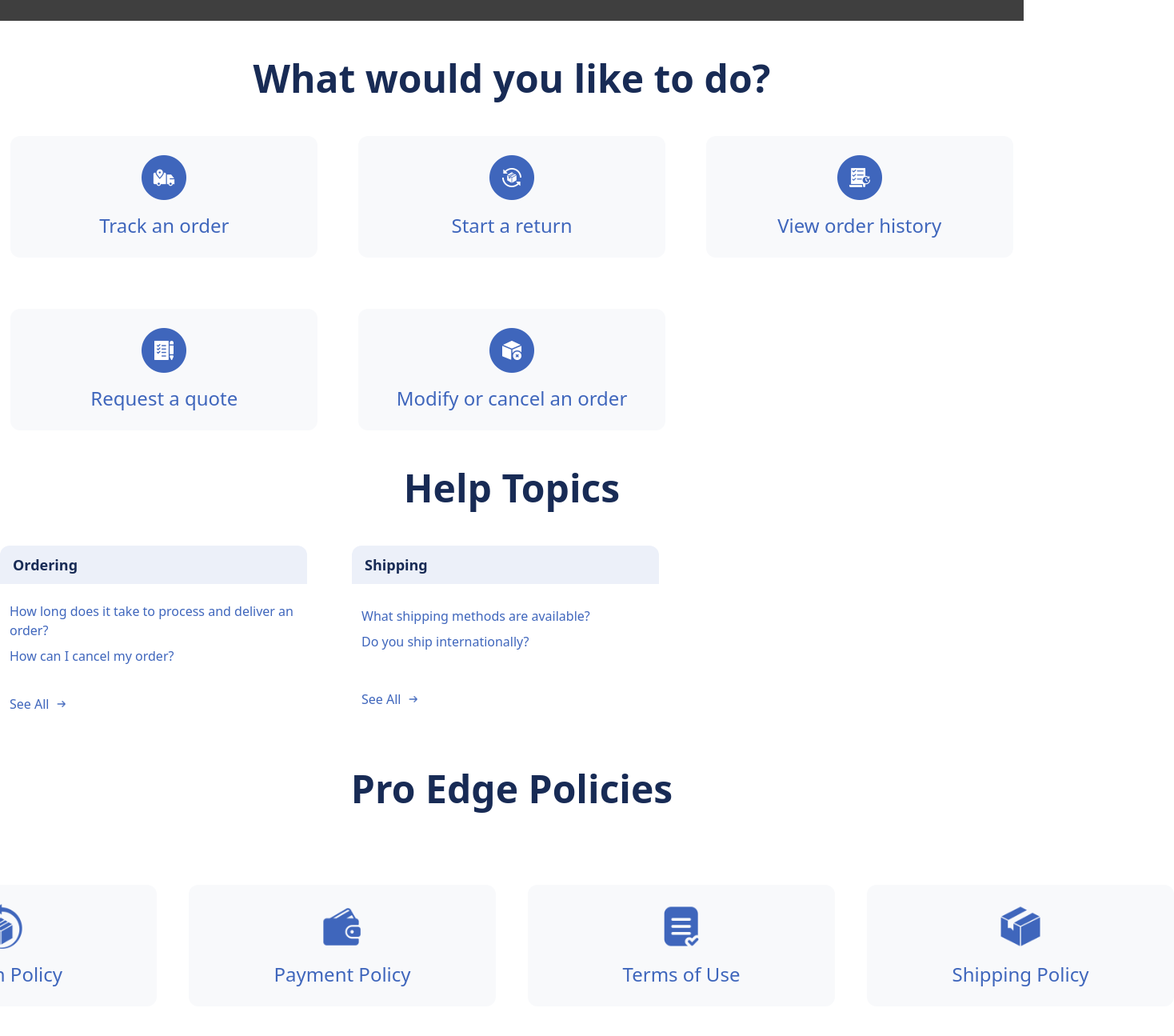
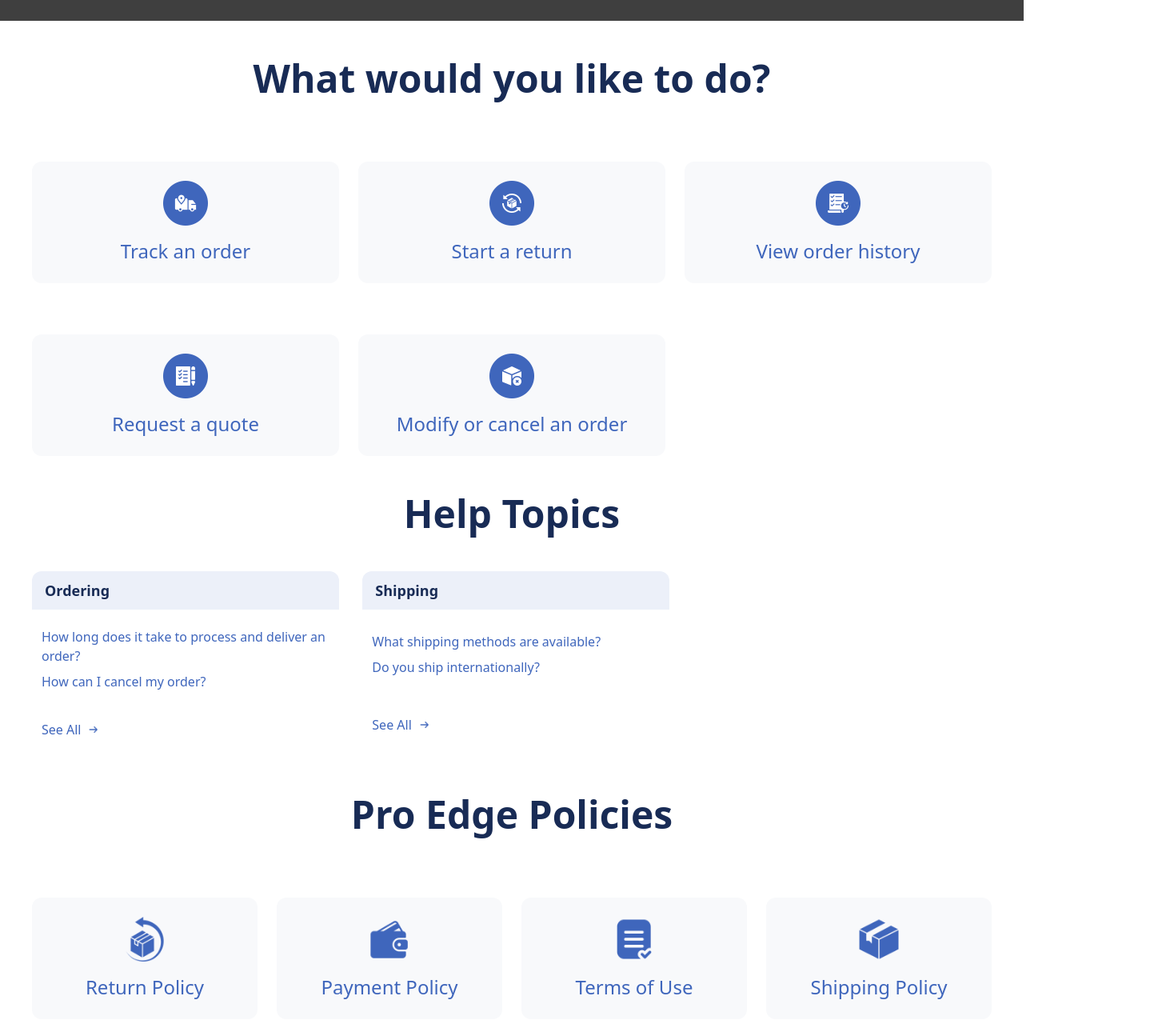
Before and after one commit to BytesBinary/ProEdge, a React (Vite) app in the folder proedge/: page /tech-help in a window 1280 px wide. Shown: the part 560-1855 px from the top of the page at 80% size, 1468 px wide, since content can reach past the window. Built offline with nearby package versions, Linux system fonts and the light colour scheme; grey boxes are pictures that could not be loaded.

Commit message:
width height fixed

```diff
--- /dev/null
+++ b/proedge/src/components/TechHelp/PolicyIcon.jsx
@@ -0,0 +1,14 @@
+import React from 'react';
+
+const PolicyIcon = ({ imageSrc, title, link }) => {
+  return (
+    <a href={link}>
+      <div className="bg-[#F8F9FB] w-full md:w-[282px] h-[152px] p-6 rounded-xl hover:shadow-sm flex flex-col items-center justify-between gap-4 mx-auto mt-10">
+        <img src={imageSrc} alt={title} className="w-14 h-14" />
+        <h1 className="text-[#3F66BC] text-2xl leading-8 font-medium">{title}</h1>
+      </div>
+    </a>
+  );
+};
+
+export default PolicyIcon;
--- a/proedge/src/components/product/DeliveryInfo.jsx
+++ b/proedge/src/components/product/DeliveryInfo.jsx
@@ -4,7 +4,7 @@
     return (
 
 
-        <div class="h-[496px] rounded-xl border-2 bg-[#F8F9FB] border-[#ECF0F9] py-4 px-3 mx-auto lg:mx-0">
+        <div class="h-[496px] max-w-[204px] rounded-xl border-2 bg-[#F8F9FB] border-[#ECF0F9] py-4 px-3 mx-auto lg:mx-0">
 
             <div class="w-full max-w-[180px] h-[464px] flex flex-col justify-between space-y-4">
                 <div class="flex items-center w-full text-[12px] leading-[18px] text-[#182B55]">
--- a/proedge/src/components/product/ProductImage.jsx
+++ b/proedge/src/components/product/ProductImage.jsx
@@ -2,7 +2,7 @@
 
 const ProductImage = ({m1,m2}) => {
     return (
-        <div class="w-full md:w-1/3 flex flex-col md:flex-row justify-around md:h-[398px]">
+        <div class="w-full md:max-w-[384px] flex flex-col md:flex-row justify-around md:h-[398px]">
 
             <div class="flex md:flex-col items-center md:items-start justify-center gap-3 md:gap-0">
                 <div
--- a/proedge/src/components/product/ProductInfo.jsx
+++ b/proedge/src/components/product/ProductInfo.jsx
@@ -6,7 +6,7 @@
     return (
 
         <div
-            class="w-full lg:w-1/3 h-auto lg:h-[554px] flex flex-col justify-between items-start gap-6 lg:gap-0 p-1 lg:p-0">
+            class="w-full lg:max-w-[564px] h-auto lg:h-[554px] flex flex-col justify-between items-start gap-6 lg:gap-0 p-1 lg:p-0">
 
             <div
                 class="text-lg leading-7 text-[#3F66BC] font-medium h-auto lg:h-[232px] flex flex-col justify-between gap-4 lg:gap-0">
--- a/proedge/src/pages/tech-help/TechHelp.jsx
+++ b/proedge/src/pages/tech-help/TechHelp.jsx
@@ -1,99 +1,112 @@
-import React from 'react'
-import bg from '../../assets/images/productDetails/bg.jpeg'
-import greater from '../../assets/images/productDetails/greater.png'
-import pick from '../../assets/images/techHelp/pick.png'
-import returning from '../../assets/images/techHelp/return.png'
-import history from '../../assets/images/techHelp/history.png'
-import qoute from '../../assets/images/techHelp/qoute.png'
-import modify from '../../assets/images/techHelp/modify.png'
-import leftArrow from '../../assets/images/techHelp/leftArrow.png'
-import returni from '../../assets/images/techHelp/retur.png'
-import payment from '../../assets/images/techHelp/payment.png'
-import term from '../../assets/images/techHelp/terms.png'
-import shopping from '../../assets/images/techHelp/shopping.png'
+import React from 'react';
+import bg from '../../assets/images/productDetails/bg.jpeg';
+import greater from '../../assets/images/productDetails/greater.png';
+import pick from '../../assets/images/techHelp/pick.png';
+import returning from '../../assets/images/techHelp/return.png';
+import history from '../../assets/images/techHelp/history.png';
+import qoute from '../../assets/images/techHelp/qoute.png';
+import modify from '../../assets/images/techHelp/modify.png';
+import leftArrow from '../../assets/images/techHelp/leftArrow.png';
+import returni from '../../assets/images/techHelp/retur.png';
+import payment from '../../assets/images/techHelp/payment.png';
+import term from '../../assets/images/techHelp/terms.png';
+import shopping from '../../assets/images/techHelp/shopping.png';
 
-import Icon from '../../components/TechHelp/Icon'
-import FAQ from '../../components/TechHelp/FAQ'
-
-
+import Icon from '../../components/TechHelp/Icon';
+import FAQ from '../../components/TechHelp/FAQ';
+import PolicyIcon from '../../components/TechHelp/PolicyIcon';
 
 const TechHelp = () => {
+  const whatToDo = [
+    { image: pick, title: 'Track an order', link: '#' },
+    { image: returning, title: 'Start a return', link: '#' },
+    { image: history, title: 'View order history', link: '#' },
+    { image: qoute, title: 'Request a quote', link: '#' },
+    { image: modify, title: 'Modify or cancel an order', link: '#' },
+  ];
+
+  const helpTopics = [
+    {
+      heading: 'Ordering',
+      questions: [
+        { href: '#', text: 'How long does it take to process and deliver an order?' },
+        { href: '#', text: 'How can I cancel my order?' },
+      ],
+      seeAllLink: '#',
+    },
+    {
+      heading: 'Shipping',
+      questions: [
+        { href: '#', text: 'What shipping methods are available?' },
+        { href: '#', text: 'Do you ship internationally?' },
+      ],
+      seeAllLink: '#',
+    },
+  ];
+
+  const policies = [
+    { image: returni, title: 'Return Policy', link: '#' },
+    { image: payment, title: 'Payment Policy', link: '#' },
+    { image: term, title: 'Terms of Use', link: '#' },
+    { image: shopping, title: 'Shipping Policy', link: '#' },
+  ];
 
   return (
     <div>
-      <div class="relative w-full h-[20vh] md:h-[30vh] lg:h-[20vw] overflow-hidden">
+      <div className="relative w-full h-[20vh] md:h-[30vh] lg:h-[20vw] overflow-hidden">
+        <img src={bg} alt="A man using a grinder on wood" className="absolute inset-0 w-full h-full object-cover object-center" />
+        <div className="absolute inset-0 bg-black/60 bg-opacity-60"></div>
 
-        <img src={bg} alt="A man using a grinder on wood"
-          class="absolute inset-0 w-full h-full object-cover object-center" />
-
-
-        <div class="absolute inset-0 bg-black/60 bg-opacity-60"></div>
-
-
-        <div
-          class="relative container mx-auto h-full flex flex-col justify-center items-start px-6 md:px-12 lg:px-20 text-white">
-          <h1 class="text-3xl md:text-4xl font-semibold">Tech Help</h1>
-          <nav class="mt-2 text-sm md:text-base flex items-center gap-2 md:gap-4">
-            <a href="/" class="hover:underline">Home</a>
-            <img src={greater} alt="An icon pointing to the right" class="w-6 h-6" />
-            <span class="text-gray-300">Tech Help</span>
+        <div className="relative container mx-auto h-full flex flex-col justify-center items-start px-6 md:px-12 lg:px-20 text-white">
+          <h1 className="text-3xl md:text-4xl font-semibold">Tech Help</h1>
+          <nav className="mt-2 text-sm md:text-base flex items-center gap-2 md:gap-4">
+            <a href="/" className="hover:underline">Home</a>
+            <img src={greater} alt="An icon pointing to the right" className="w-6 h-6" />
+            <span className="text-gray-300">Tech Help</span>
           </nav>
         </div>
       </div>
 
-
-      <section class="my-10">
-        <h1 class="text-[#182B55] text-3xl md:text-5xl leading-16 font-semibold text-center">What would you like to do?
+      <section className="my-10 max-w-[1200px] mx-auto">
+        <h1 className="text-[#182B55] text-3xl md:text-5xl leading-16 font-semibold text-center">
+          What would you like to do?
         </h1>
-        <div class="grid grid-cols-1 md:grid-cols-3 gap-6">
-          <Icon imageSrc={pick} title="Track an order" link="#" />
-          <Icon imageSrc={returning} title="Start a return" link="#" />
-          <Icon imageSrc={history} title="View order history" link="#" />
-          <Icon imageSrc={qoute} title="Request a quote" link="#" />
-          <Icon imageSrc={modify} title="Modify or cancel an order" link="#" />
+        <div className="grid grid-cols-1 md:grid-cols-3 gap-6 mt-8">
+          {whatToDo.map((item, index) => (
+            <Icon key={index} imageSrc={item.image} title={item.title} link={item.link} />
+          ))}
         </div>
       </section>
 
-
-      <section class="my-20 md:my-10">
-        <h1 class="text-[#182B55] text-3xl md:text-5xl leading-16 font-semibold text-center">Help Topics</h1>
-        <div class=" container grid grid-cols-1 md:grid-cols-3 mx-auto gap-10 mt-10">
-
-          <FAQ
-            heading="Ordering"
-            questions={[
-              { href: '#', text: 'How long does it take to process and deliver an order?' },
-              { href: '#', text: 'How can I cancel my order?' }
-            ]}
-            seeAllLink="#"
-            leftArrow={leftArrow}
-          />
-
-          <FAQ
-            heading="Shipping"
-            questions={[
-              { href: '#', text: 'What shipping methods are available?' },
-              { href: '#', text: 'Do you ship internationally?' }
-            ]}
-            seeAllLink="#"
-            leftArrow={leftArrow}
-          />
-
+      <section className="my-20 md:my-10 max-w-[1200px] mx-auto">
+        <h1 className="text-[#182B55] text-3xl md:text-5xl leading-16 font-semibold text-center">
+          Help Topics
+        </h1>
+        <div className="grid grid-cols-1 md:grid-cols-3 gap-10 mt-10">
+          {helpTopics.map((topic, index) => (
+            <FAQ
+              key={index}
+              heading={topic.heading}
+              questions={topic.questions}
+              seeAllLink={topic.seeAllLink}
+              leftArrow={leftArrow}
+            />
+          ))}
         </div>
       </section>
 
-
-      <section class="my-10">
-        <h1 class="text-[#182B55] text-3xl md:text-5xl leading-16 font-semibold text-center">Pro Edge Policies</h1>
-        <div class="flex flex-col md:flex-row justify-center gap-10 mt-12">
-          <Icon imageSrc={returni} title="Return Policy" link="#" />
-          <Icon imageSrc={payment} title="Payment Policy" link="#" />
-          <Icon imageSrc={term} title="Terms of Use" link="#" />
-          <Icon imageSrc={shopping} title="Shipping Policy" link="#" />
+      <section className="my-10 max-w-[1200px] mx-auto">
+        <h1 className="text-[#182B55] text-3xl md:text-5xl leading-16 font-semibold text-center">
+          Pro Edge Policies
+        </h1>
+        <div className="grid grid-cols-1 md:grid-cols-4 gap-6 mt-8">
+          {policies.map((policy, index) => (
+            <PolicyIcon key={index} imageSrc={policy.image} title={policy.title} link={policy.link} />
+          ))}
         </div>
       </section>
     </div>
-  )
-}
+  );
+};
 
-export default TechHelp
+export default TechHelp;
--- a/proedge/src/pages/videos/Videos.jsx
+++ b/proedge/src/pages/videos/Videos.jsx
@@ -31,7 +31,7 @@
       <section class="my-10">
         <h1 class="text-[#182B55] text-5xl leading-16 font-semibold text-center">Watch Video</h1>
 
-        <div class="container grid grid-cols-3 gap-8 mt-10 mx-auto ">
+        <div class="max-w-[1200px] grid grid-cols-3 gap-8 mt-10 mx-auto ">
           <VideoCard
             thumbnail={thumbnail}
             time="10 min"
```
Also changed, not shown: proedge/src/pages/contact/Contact.jsx (+28 -2 lines), proedge/src/pages/products/Product.jsx (+7 -6 lines).
